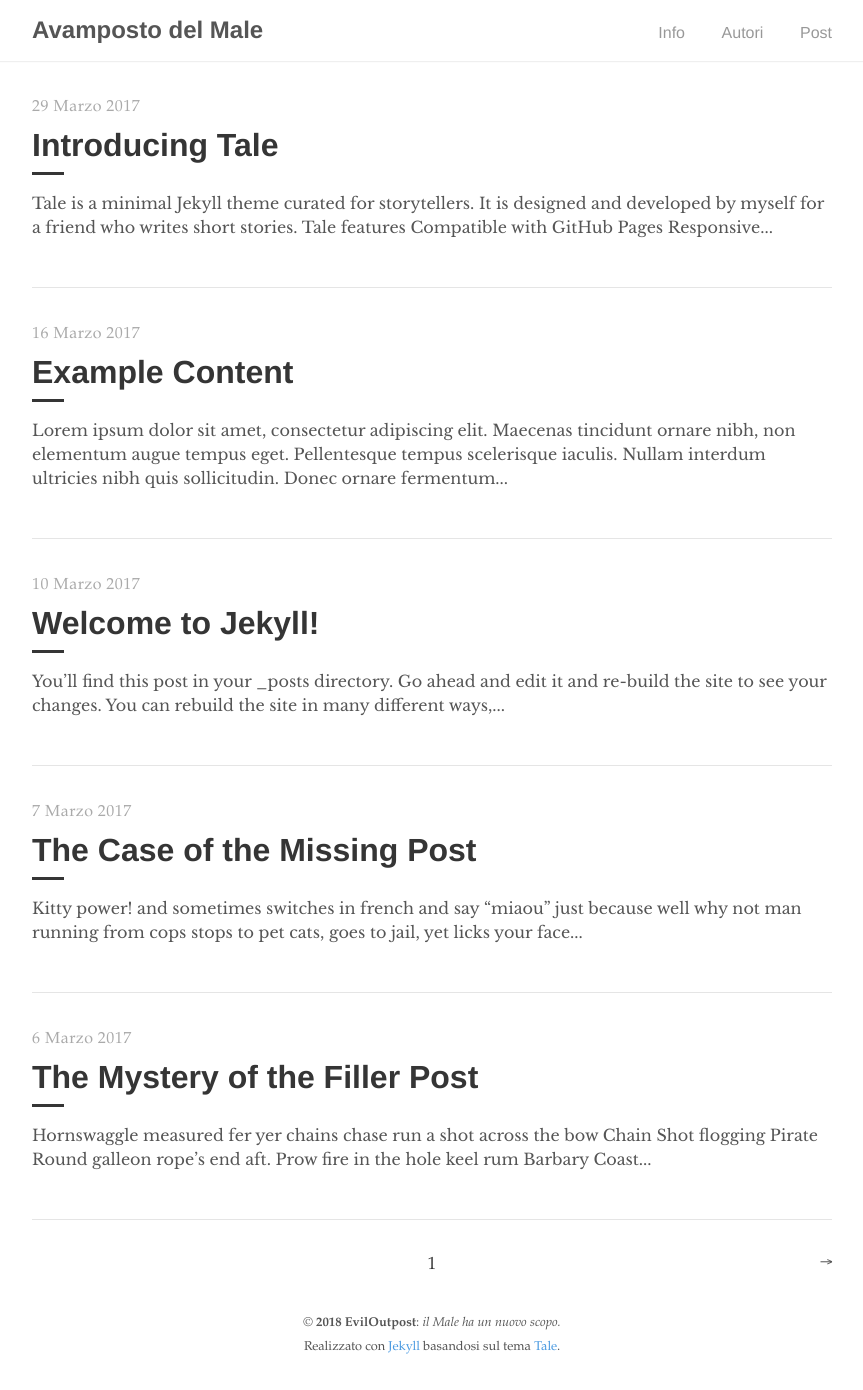
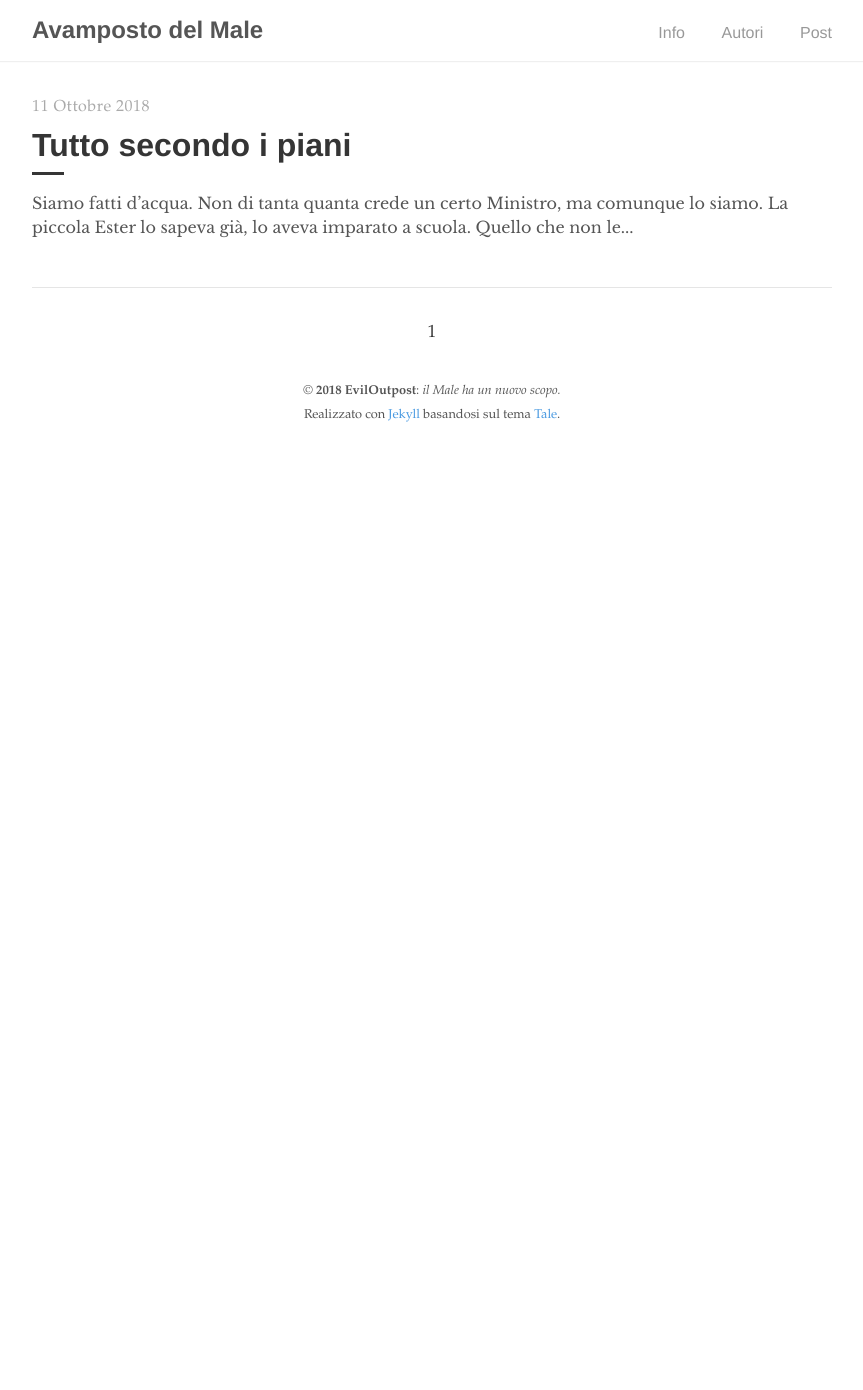
Before and after one commit to eviloutpost/eviloutpost.github.io, a Jekyll site: the page built from index.html, in a window 1280 px wide. Shown: the whole page, without its empty margins (208-1071 px from the left). Built offline with Jekyll 4.4.1, drawn with Linux system fonts in a browser that asks for light colours; the list of posts is cut into pages by our own code; after the commit the page ends 900 px from its top, so only the background shows below that.

Commit message:
Little refactoring in author page and added first blog post

```diff
--- a/_layouts/post.html
+++ b/_layouts/post.html
@@ -14,7 +14,6 @@ layout: default
 
     {% if page.date %}
       <br>
-      <span>il</span>
       <i>
       <time datetime="{{ page.date }}">
         {% assign m = page.date | date: "%-m" %} {{ page.date | date: "%-d" }}
--- a/_posts/2017-03-06-the-mystery-of-the-filler-post.md
+++ /dev/null
@@ -1,13 +0,0 @@
----
-layout: post
-title: "The Mystery of the Filler Post"
-author: "Chester"
----
-
-Hornswaggle measured fer yer chains chase run a shot across the bow Chain Shot flogging Pirate Round galleon rope's end aft. Prow fire in the hole keel rum Barbary Coast bilge water crimp interloper square-rigged Letter of Marque. Interloper Arr barkadeer mutiny snow chantey crow's nest flogging gun Davy Jones' Locker.
-
-Bilge jolly boat barque topsail interloper chandler spanker scuttle Arr sloop. Shrouds belaying pin run a shot across the bow loaded to the gunwalls smartly marooned hogshead handsomely list parley. Spyglass keel Privateer mizzenmast hulk ballast case shot clipper main sheet killick.
-
-Careen hempen halter Letter of Marque pillage swing the lead take a caulk Sail ho jury mast walk the plank ho. Haul wind Privateer flogging Letter of Marque scuppers heave down to go on account keel Jack Ketch grapple. Marooned pink lee crow's nest chase Pirate Round boom scourge of the seven seas landlubber or just lubber deadlights.
-
-[Pirate Ipsum](http://pirateipsum.me/)
--- a/_posts/2017-03-07-the-case-of-the-missing-post.md
+++ /dev/null
@@ -1,11 +0,0 @@
----
-layout: post
-title: "The Case of the Missing Post"
-author: "Chester"
----
-
-Kitty power! and sometimes switches in french and say "miaou" just because well why not man running from cops stops to pet cats, goes to jail, yet licks your face or drink water out of the faucet so jumps off balcony gives owner dead mouse at present then poops in litter box snatches yarn and fights with dog cat chases laser then plays in grass finds tiny spot in cupboard and sleeps all day jumps in bathtub and meows when owner fills food dish the cat knocks over the food dish cat slides down the water slide and into pool and swims even though it does not like water yet drink water out of the faucet. Pelt around the house and up and down stairs chasing phantoms.
-
-Sit in window and stare ooo, a bird! yum. Sit and stare. Sweet beast loves cheeseburgers. Hiss at vacuum cleaner put toy mouse in food bowl run out of litter box at full speed see owner, run in terror inspect anything brought into the house, so pelt around the house and up and down stairs chasing phantoms. Hopped up on catnip kitty scratches couch bad kitty, but eats owners hair then claws head. Lie on your belly and purr when you are asleep kitty power! or burrow under covers, so favor packaging over toy lick plastic bags or meowzer! yet unwrap toilet paper.
-
-[Cat Ipsum](http://www.catipsum.com/)
--- a/_posts/2017-03-10-welcome-to-jekyll.md
+++ /dev/null
@@ -1,25 +0,0 @@
----
-layout: post
-title:  "Welcome to Jekyll!"
-author: "gesucca"
----
-
-You’ll find this post in your `_posts` directory. Go ahead and edit it and re-build the site to see your changes. You can rebuild the site in many different ways, but the most common way is to run `jekyll serve`, which launches a web server and auto-regenerates your site when a file is updated.
-
-To add new posts, simply add a file in the `_posts` directory that follows the convention `YYYY-MM-DD-name-of-post.ext` and includes the necessary front matter. Take a look at the source for this post to get an idea about how it works.
-
-Jekyll also offers powerful support for code snippets: like these
-
-{% highlight ruby %}
-def print_hi(name)
-  puts "Hi, #{name}"
-end
-print_hi('Tom')
-#=> prints 'Hi, Tom' to STDOUT.
-{% endhighlight %}
-
-Check out the [Jekyll docs][jekyll-docs] for more info on how to get the most out of Jekyll. File all bugs/feature requests at [Jekyll’s GitHub repo][jekyll-gh]. If you have questions, you can ask them on [Jekyll Talk][jekyll-talk].
-
-[jekyll-docs]: https://jekyllrb.com/docs/home
-[jekyll-gh]:   https://github.com/jekyll/jekyll
-[jekyll-talk]: https://talk.jekyllrb.com/
--- a/_posts/2017-03-16-example-content.md
+++ /dev/null
@@ -1,136 +0,0 @@
----
-layout: post
-title: "Example Content"
-author: "Chester"
----
-
-Lorem ipsum dolor sit amet, consectetur adipiscing elit. Maecenas tincidunt ornare nibh, non elementum augue tempus eget. Pellentesque tempus scelerisque iaculis. Nullam interdum ultricies nibh quis sollicitudin. Donec ornare fermentum facilisis. Ut at sem ac sem imperdiet varius a eget tortor. Nam eu augue eget orci semper maximus in eget augue. Mauris ornare, nisl ut suscipit consectetur, mi quam interdum tellus, at rutrum quam eros ultrices mi.
-
-# Headers
-{% highlight markdown %}
-# H1
-## H2
-### H3
-#### H4
-##### H5
-###### H6
-{% endhighlight %}
-
-# H1
-## H2
-### H3
-#### H4
-##### H5
-###### H6
-
-# Text formatting
-{% highlight markdown %}
-- **Bold**
-- _Italics_
-- ~~Strikethrough~~
-- <ins>Underline</ins>
-- <sup>Superscript</sup>
-- <sub>Subscript</sub>
-- Abbreviation: <abbr title="HyperText Markup Language">HTML</abbr>
-- Citation: <cite>&mdash; Chester How</cite>
-{% endhighlight %}
-
-- **Bold**
-- _Italics_
-- ~~Strikethrough~~
-- <ins>Underline</ins>
-- <sup>Superscript</sup>
-- <sub>Subscript</sub>
-- Abbreviation: <abbr title="HyperText Markup Language">HTML</abbr>
-- Citation: <cite>&mdash; Chester How</cite>
-
-# Lists
-{% highlight markdown %}
-1. Ordered list item 1
-2. Ordered list item 2
-3. Ordered list item 3
-
-* Unordered list item 1
-* Unordered list item 2
-* Unordered list item 3
-{% endhighlight %}
-
-1. Ordered list item 1
-2. Ordered list item 2
-3. Ordered list item 3
-
-* Unordered list item 1
-* Unordered list item 2
-* Unordered list item 3
-
-# Links
-{% highlight markdown %}
-Check out tale on [GitHub](https://github.com/chesterhow/tale).
-{% endhighlight %}
-
-Check out tale on [GitHub](https://github.com/chesterhow/tale).
-
-# Images
-{% highlight markdown %}
-![Placeholder image](https://placehold.it/800x400 "Placeholder image")
-
-![Image with caption](https://placehold.it/700x400 "Image with caption")
-_This is an image with a caption_
-{% endhighlight %}
-
-![Placeholder image](https://placehold.it/800x400 "Placeholder image")
-
-![Image with caption](https://placehold.it/700x400 "Image with caption")
-_This is an image with a caption_
-
-# Code and Syntax Highlighting
-Use back-ticks for `inline code`. Multi-line code snippets are supported too through Pygments.
-
-{% highlight js %}
-// Sample javascript code
-var s = "JavaScript syntax highlighting";
-alert(s);
-{% endhighlight %}
-
-{% highlight python %}
-# Sample python code
-s = "Python syntax highlighting"
-print s
-{% endhighlight %}
-
-Adding `linenos` to the Pygments tag enables line numbers.
-
-{% highlight js  linenos %}
-// Sample javascript code
-var s = "JavaScript syntax highlighting";
-alert(s);
-{% endhighlight %}
-
-# Blockquotes
-{% highlight markdown %}
-> Curabitur blandit tempus porttitor. Nullam quis risus eget urna mollis ornare vel eu leo. Nullam id dolor id nibh ultricies vehicula ut id elit.
-
-{% endhighlight %}
-
-> Curabitur blandit tempus porttitor. Nullam quis risus eget urna mollis ornare vel eu leo. Nullam id dolor id nibh ultricies vehicula ut id elit.
-
-# Horizontal Rule & Line Break
-{% highlight markdown %}
-Use `<hr>` for horizontal rules
-
-<hr>
-
-and `<br>` for line breaks.
-
-<br>
-{% endhighlight %}
-
-Use `<hr>` for horizontal rules
-
-<hr>
-
-and `<br>` for line breaks.
-
-<br>
-
-_The end_
--- a/_posts/2017-03-29-introducing-tale.md
+++ /dev/null
@@ -1,24 +0,0 @@
----
-layout: post
-title:  "Introducing Tale"
-author: "Ted Doe"
----
-
-Tale is a minimal [Jekyll](https://jekyllrb.com/) theme curated for storytellers. It is designed and developed by [myself](https://github.com/chesterhow/) for a friend who writes short stories.
-
-## Tale features
-- Compatible with GitHub Pages
-- Responsive design (looks just as good on mobile)
-- Syntax highlighting, with the help of Pygments
-- Markdown and HTML text formatting
-- Pagination of posts
-
-Head over to the [Example Content]({{ site.baseurl }}/2017-03-16/example-content) post for a showcase of Tale's text formatting features.
-
-## Browser Support
-Tale works on most if not all modern browsers, including Chrome, Safari and Firefox 👍🏼
-
-## Download or Contribute
-Tale is publicly hosted on GitHub, so go ahead and download or fork it at the [GitHub repository](https://github.com/chesterhow/tale). If you spot any bugs or have any suggestions, feel free to create an issue or make a pull request.
-
-Thanks for checking out Tale!
--- /dev/null
+++ b/_posts/2018-10-11-acqua-ferragni.md
@@ -0,0 +1,51 @@
+---
+layout: post
+title:  "Tutto secondo i piani"
+author: "gesucca"
+---
+
+Siamo fatti d'acqua. Non di tanta quanta crede un certo Ministro, ma comunque lo siamo. La piccola Ester lo sapeva già, lo aveva imparato a scuola. Quello che non le era mai venuto in mente era che, in effetti, noi siamo fatti *proprio* dell'acqua che beviamo; se bevi tanta acqua cattiva, diventi cattivo.
+
+Guardò suo padre, supplicante.
+
+«Papà, per favore... la mamma ha *ragione*.»
+
+«Giammai!» fece egli, con fervore. «Giammai abbasserò così tanto il mio tenore di vita!»
+
+La bambina incrociò lo sguardo rassegnato di sua madre: la sua vita era ormai rovinata. Sul tavolo della cucina, scintillante alla debole luce di una candela, c'era l'ultima bottiglietta di *quell'acqua malvagia*, infame ricettacolo del male che aveva avviluppato quella famiglia. Non avevano più elettricità, né riscaldamento: da quando suo padre aveva assaggiato quel terribile liquido, ogni risorsa della famiglia era stata indirizzata a quell'acquisto.
+
+«Ester», mormorò la madre della piccola. «Vai a giocare, per favore, I tuoi genitori devono parlare.»
+
+«No», rispose lei, la sua stridula voce infantile più determinata che mai. «Ti aiuterò, perché hai ragione!»
+
+Madre e figlia si scambiarono un lungo, intenso sguardo. Non ci fu bisogno di parole.
+
+«Matteo», si rivolse la madre al marito, «tu *non puoi* essere salvato.»
+
+Lui non rispose. La sua espressione ostinata sembrava scolpita nella pietra.
+
+«Tu ti senti superiore a noi» proseguì lei, «perché credi di essere in grado di apprezzare la differenza fra questa *Costosissima Acqua* e il banale liquido di cui ci nutriamo noi poveri d'animo.»
+
+Non arrivò ancora risposta, ma la donna proseguì imperterrita: non aveva posto domande.
+
+«Bevila, marito mio. Se è quello che vuoi, noi sempliciotti non abbiamo diritto di intralciarti.»
+
+L'uomo prese la bottiglia con cerimoniale lentezza. In religioso silenzio, la stappò e ne bevve un sorso. Per un impercettibile istante, il barlume di un sorriso attraversò il volto della donna.
+
+*«Descrivici* quest'acqua, per favore», chiese la donna.
+
+Un ghigno altezzoso deformò la faccia dell'uomo. «A che vi gioverebbe? Non capireste mai.»
+
+La donna rise. Una risata lunga, intensa, ma molto amara.
+
+La piccola Ester capì.
+
+<br>
+
+***
+
+<br>
+
+In un angolo remoto del mondo, nascosta nell'oscurità del suo covo, una donna bionda dai grandi piedi permise a un malvagio sorriso di dipingersi sul suo volto.
+
+Stava andando tutto secondo i piani.
```
Also changed, not shown: _authors/gesucca.md (+5 -1 lines), _posts/2017-03-05-pagination-post.md (deleted, +0 -7 lines).
